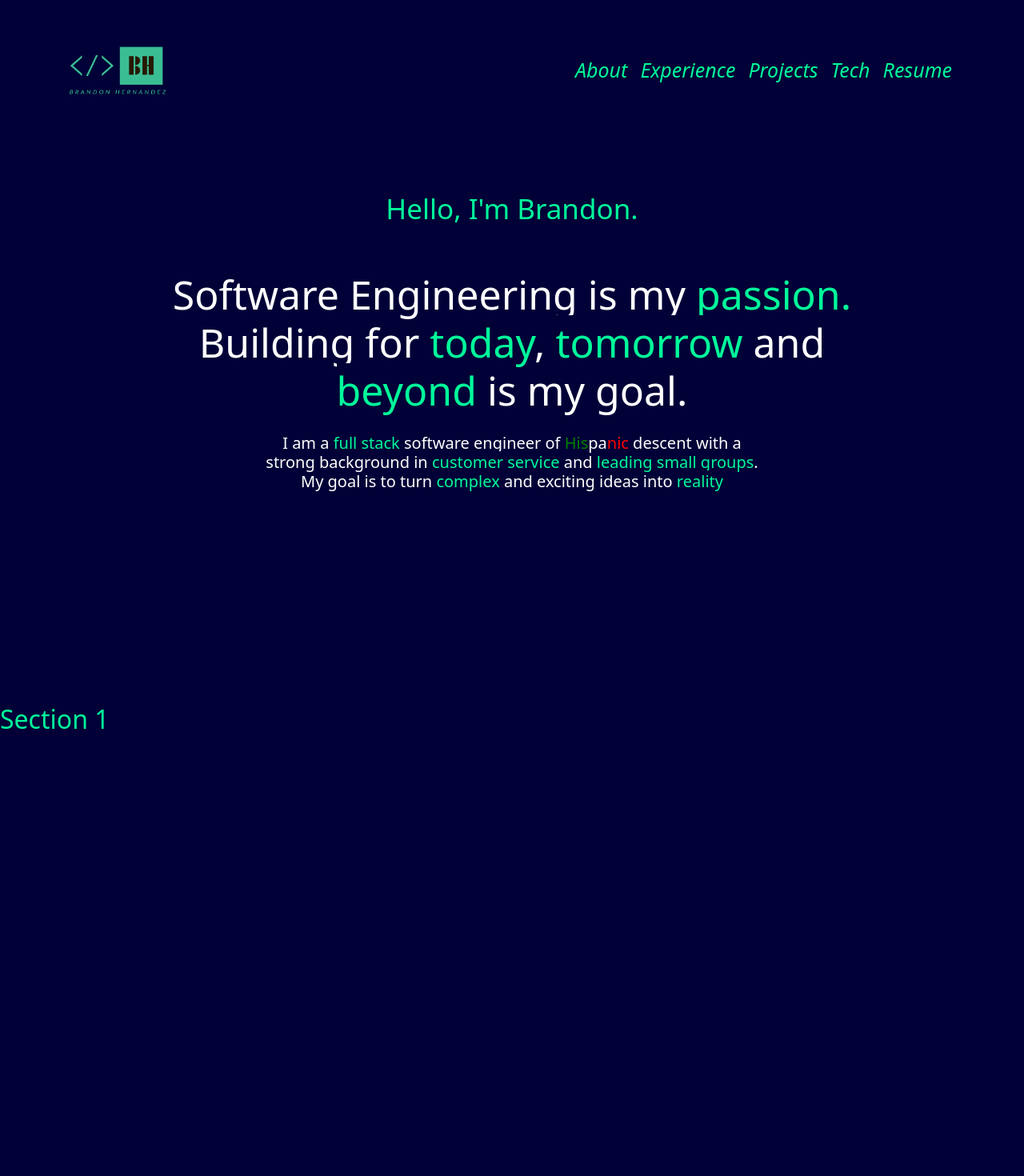
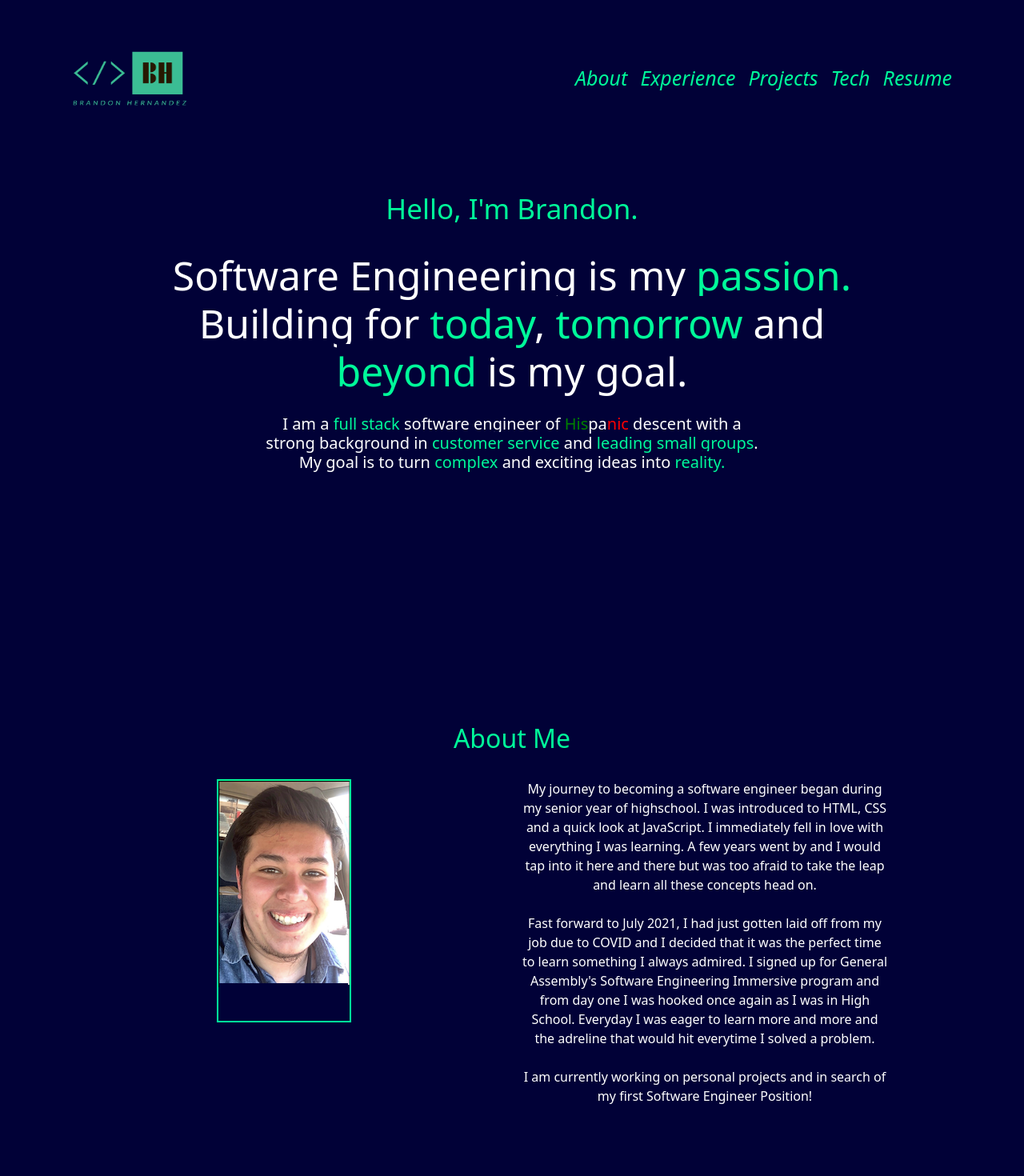
Before and after one commit to brandonhernandez123/Portfolio_v2, a React (Create React App) app: page / in a window 1280 px wide. Shown: the top 1470 px of the page at 80% size. Built offline with nearby package versions, Linux system fonts and the light colour scheme; a web font is replaced by a local one.

Commit message:
completed about me section, added mobile optimization

```diff
--- a/src/App.css
+++ b/src/App.css
@@ -91,8 +91,31 @@
   color: red;
 }
 
-/* @media screen and (max-width: 1000px) {
-    .intro{
-      margin: 0 auto;
-    }
-} */
+/* styling for about section */
+#section1 {
+  text-align: center;
+  margin: 0 auto;
+
+}
+
+.brandon {
+border: solid 2px mediumspringgreen;
+}
+
+.brandon:hover{
+  border: solid white;
+}
+
+.aboutcol2 {
+  color: white;
+  padding-right: 100px;
+
+
+}
+
+@media screen and (max-width: 600px) {
+  .aboutcol2 {
+   padding-left: 100px !important;
+  }
+
+}
--- a/src/App.js
+++ b/src/App.js
@@ -1,4 +1,5 @@
 import './App.css'
+import About from './components/About'
 import Landing from './components/Landing'
 import Topnav from './components/Nav'
 
@@ -22,8 +23,9 @@ function App() {
       <div className="landing">
         <Landing />
       </div>
+      <br />
       <div id="section1">
-        <h2>Section 1</h2>
+        <About />
       </div>
       <div id="section2">
         {' '}
--- /dev/null
+++ b/src/components/About.jsx
@@ -0,0 +1,34 @@
+import React from 'react'
+import { Container, Row, Col } from 'react-bootstrap'
+import brandon from '../images/brandon.png'
+
+
+
+const About = () => {
+    return(
+        <Container id='section1' fluid='sm'>
+            <h2 className='mint'>About Me</h2>
+            <br/>
+            <Row>
+                <Col sm={6}>
+                    <img className='brandon' src={brandon} alt='Brandon' />
+                </Col>
+                <Col sm={6} className='aboutcol2'>
+                    <article>My journey to becoming a software engineer began during my senior year of highschool. I was introduced to HTML, CSS and a quick look at JavaScript. I immediately fell in love with everything I was learning.
+                      A few years went by and I would tap into it here and there but was too afraid to take the leap and learn all these concepts head on.
+                    </article>
+                    <br/>
+                    <article>
+                        Fast forward to July 2021, I had just gotten laid off from my job due to COVID and I decided that it was the perfect time to learn something I always admired. I signed up for General Assembly's Software Engineering Immersive program and from day one I was hooked once again as I was in High School. Everyday I was eager to learn more and more and the adreline that would hit everytime I solved a problem.
+                    </article>
+                    <br/>
+                    <p> I am currently working on personal projects and in search of my first Software Engineer Position!</p>
+                </Col>
+            </Row>
+
+        </Container>
+    )
+}
+
+
+export default About;
--- a/src/components/Landing.jsx
+++ b/src/components/Landing.jsx
@@ -7,11 +7,10 @@ const Landing = () => {
         <Container fluid className='landing'>
             <h4 className='name'>Hello, I'm Brandon.</h4>
             <br/>
-            <br/>
             <h1 className='intro'>Software Engineering is my <span className='mint'>passion.</span> Building for <span className='mint'>today</span>, <span className='mint'>tomorrow</span> and <span className='mint'>beyond</span> is my goal.</h1>
             <br/>
             <h6 className='pitch'>
-I am a <span className='mint'>full stack</span> software engineer of <span className='mex'>His</span>pa<span className='ico'>nic</span> descent with a strong background in <span className='mint'>customer service</span> and <span className='mint'>leading small groups</span>. My goal is to turn <span className='mint'>complex</span> and exciting ideas into <span className='mint'>reality </span></h6>
+I am a <span className='mint'>full stack</span> software engineer of <span className='mex'>His</span>pa<span className='ico'>nic</span> descent with a strong background in <span className='mint'>customer service</span> and <span className='mint'>leading small groups</span>. My goal is to turn <span className='mint'>complex</span> and exciting ideas into <span className='mint'>reality. </span></h6>
         </Container>
     )
 }
--- a/src/components/Nav.jsx
+++ b/src/components/Nav.jsx
@@ -11,8 +11,8 @@ const Topnav = () => {
         <Navbar.Brand  title='logo' href="#home">
         <img
         src={logo}
-        width="170"
-        height="150"
+        width="200"
+        height="170"
         padding-right="200"
         className="logo"
         alt="React Bootstrap logo"
```
Also changed, not shown: src/images/brandon.png (added).
